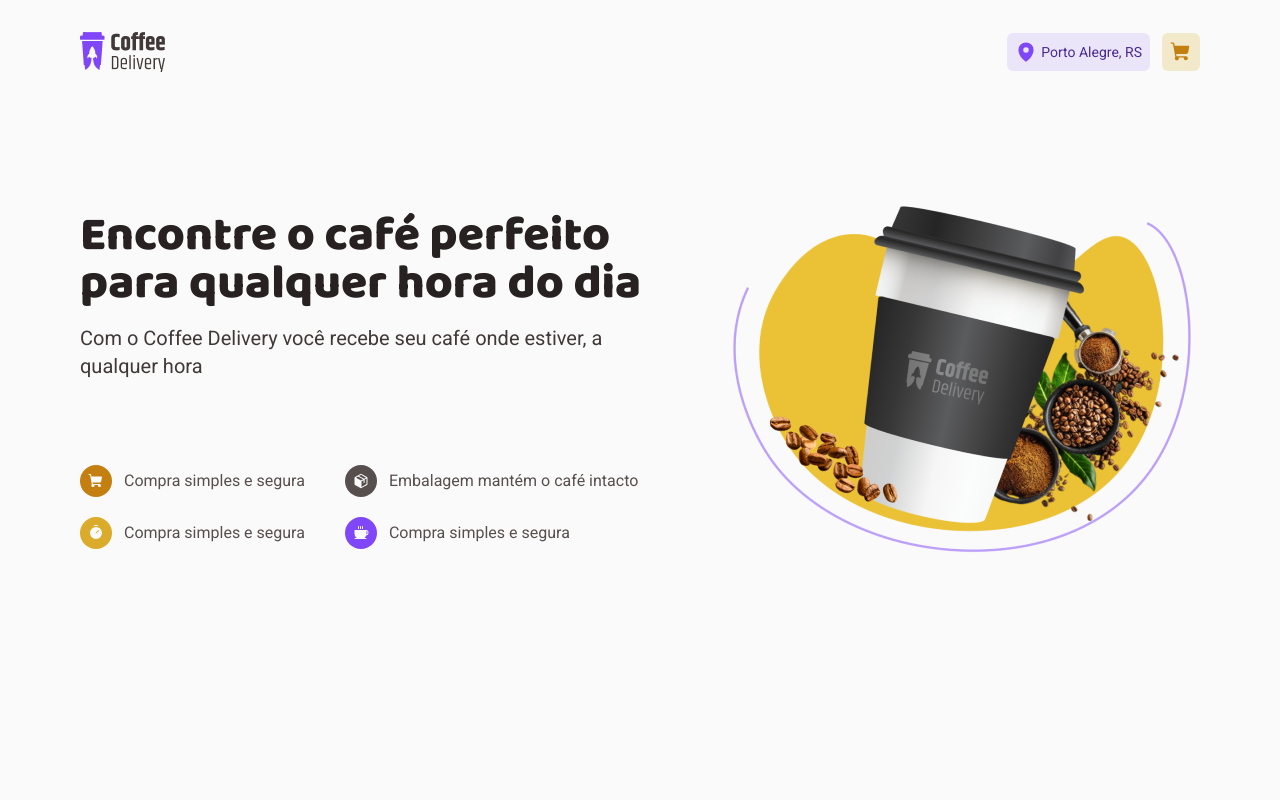
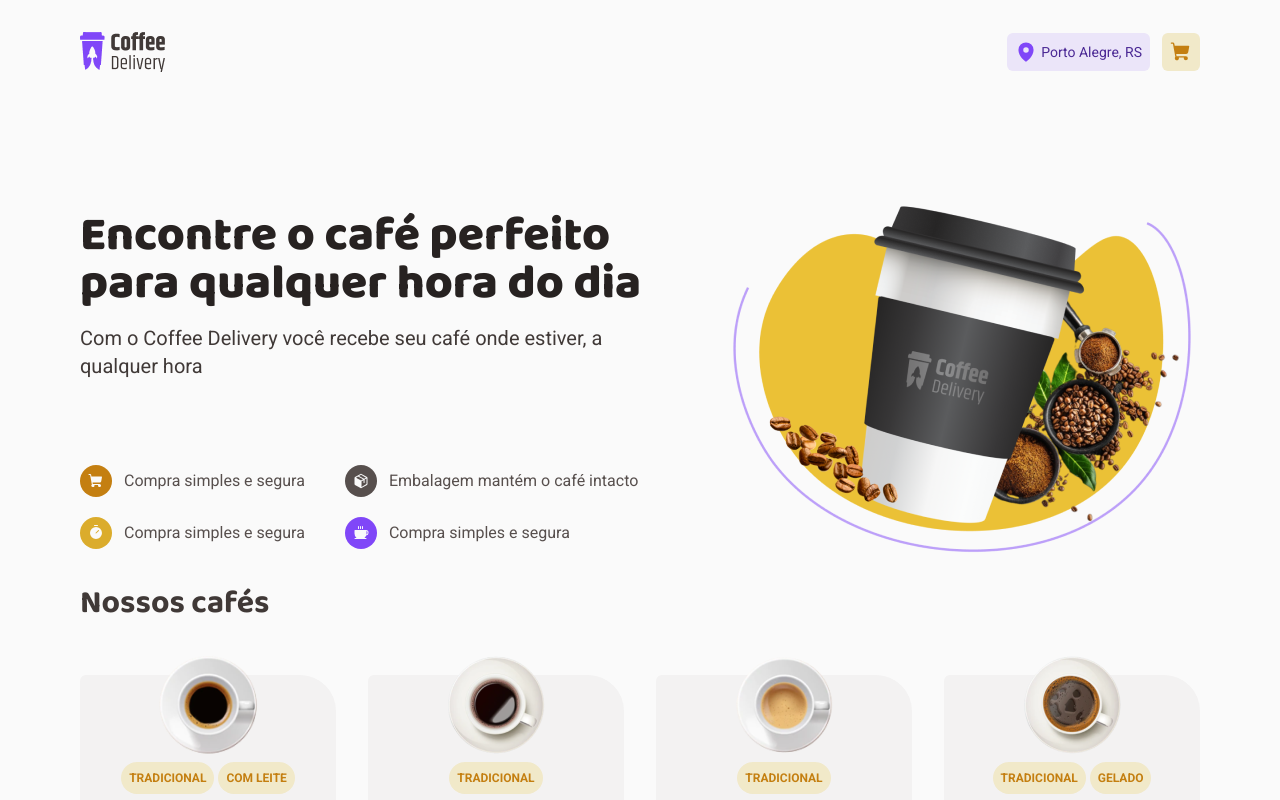
Before and after one commit to gabrielcardosodev/coffee-delivery, a React (Vite) app: page / in a window 1280 px wide. Shown: the top 800 px of the page. Built offline with nearby package versions, Linux system fonts and the light colour scheme.

Commit message:
feat(Add coffee list component): :sparkles:

```diff
--- a/src/pages/Home/index.tsx
+++ b/src/pages/Home/index.tsx
@@ -1,9 +1,11 @@
+import { CoffeeList } from './components/CoffeeList'
 import { Intro } from './components/Intro'
 
 export function Home() {
   return (
     <main className="w-full">
       <Intro />
+      <CoffeeList />
     </main>
   )
 }
```
